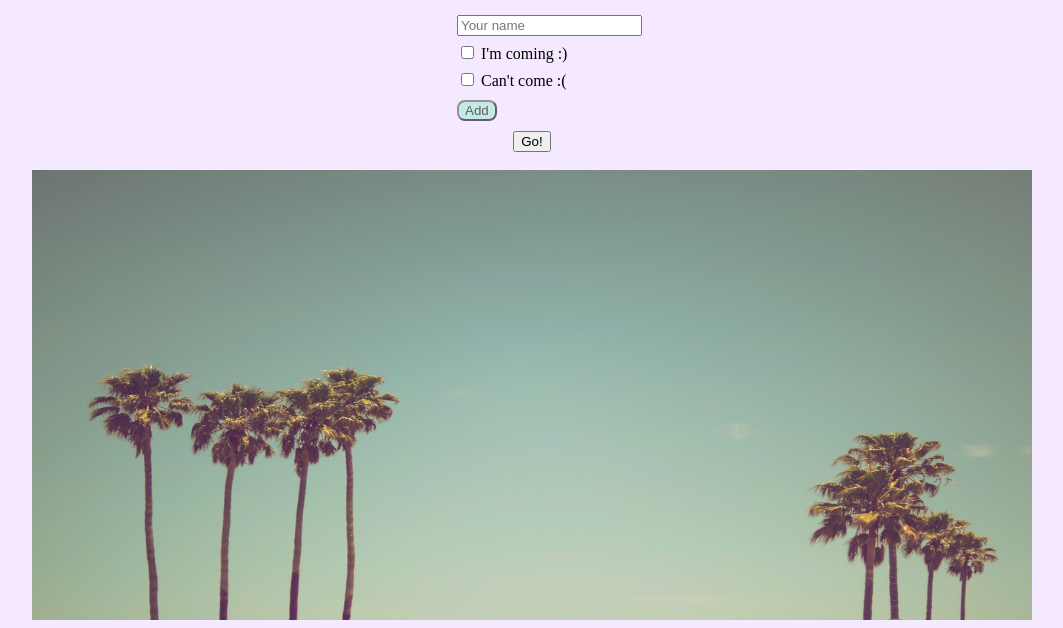
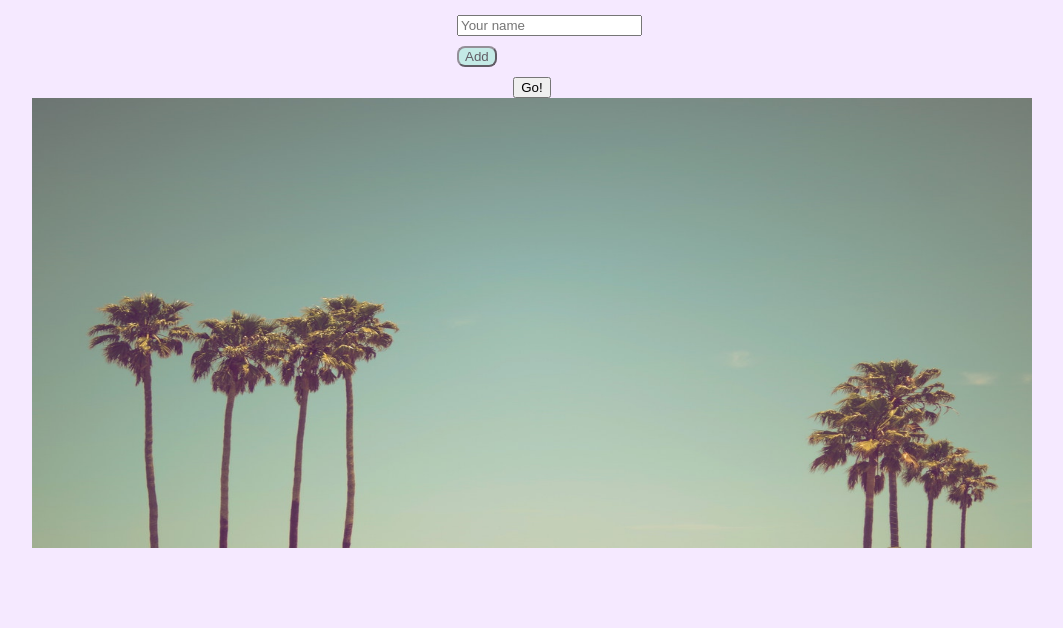
Before and after one commit to carolin-ewetz/tjejerkodarweb, a plain HTML site: page index.html in a window 1280 px wide. Shown: the part 189-817 px from the top of the page, without its empty margins (108-1171 px from the left). Drawn offline with nearby package versions, Linux system fonts and the light colour scheme.

Commit message:
day 3 - xtra

```diff
--- a/index.html
+++ b/index.html
@@ -7,23 +7,22 @@
     <link href="./main.css" rel="stylesheet" type="text/css">
   </head>
   <body>
-    <h1 class="rubrik">Rubrik aka "help me choose between"</h1>
+    <h1 class="rubrik"> Rubrik aka "help me choose between"</h1>
     <div class="inputSection">
       <div class="inputs">
-        <input placeholder="Your name"></input><br>
-        <input type="checkbox" name="validate" value="yes" unchecked> I'm coming :)
-        <br>
-        <input type="checkbox" name="validate" value="yes" unchecked> Can't come :(
+        <input placeholder="Your name"></input>
       </div>
-      <div class="resultSection"></div>
       <button class="addOption">Add</button>
     </div>
+    <div class="resultSection"></div>
     <button>Go!</button>
-    <br>
+
     <img src="palms.jpeg" alt="Palm trees" height="450" width="1000">
+
     <script src="https://code.jquery.com/jquery-3.3.1.min.js"></script>
     <script>
       $(function() {
+
         $('.resultSection').hide()
 
         var add_option = function() {
@@ -32,16 +31,10 @@
 
         $('addOption').click(add_option)
 
-      /*  $('.rubrik').click(function() {
-          $('body').css('background-color', 'yellow')
-        }) version 1, byter färg vid klick*/
-
         $('.rubrik').click(function() {
           $('body').toggleClass('changeBackground')
-        });
-
-      }
-    )
+        })
+    })
     </script>
   </body>
 </html>
```
